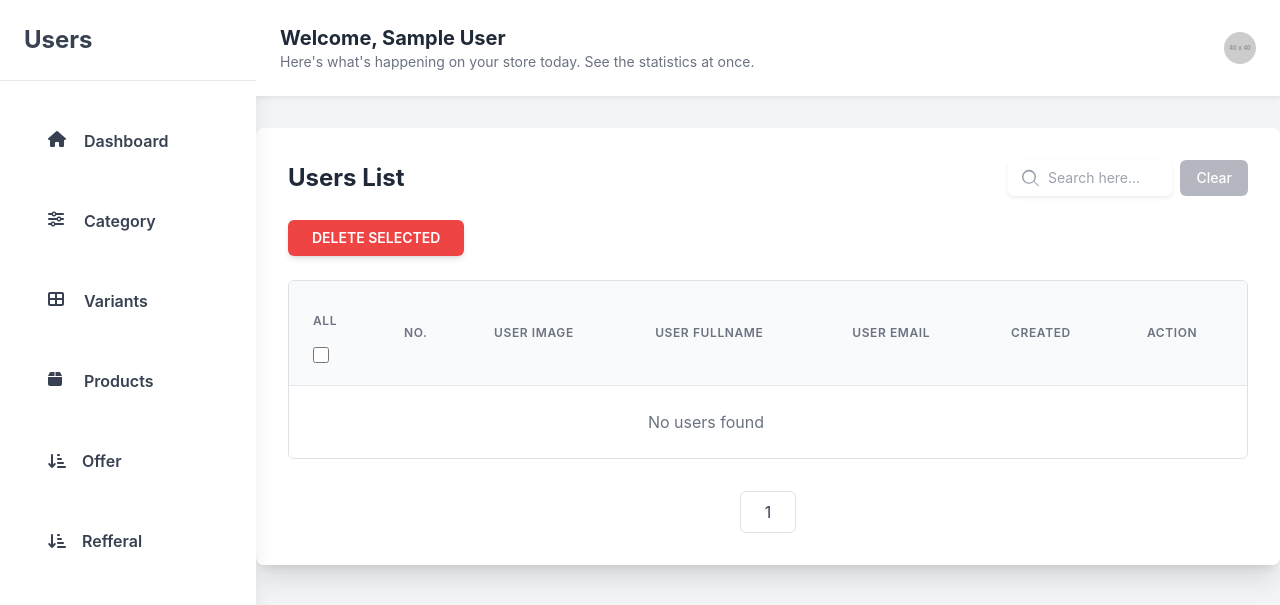
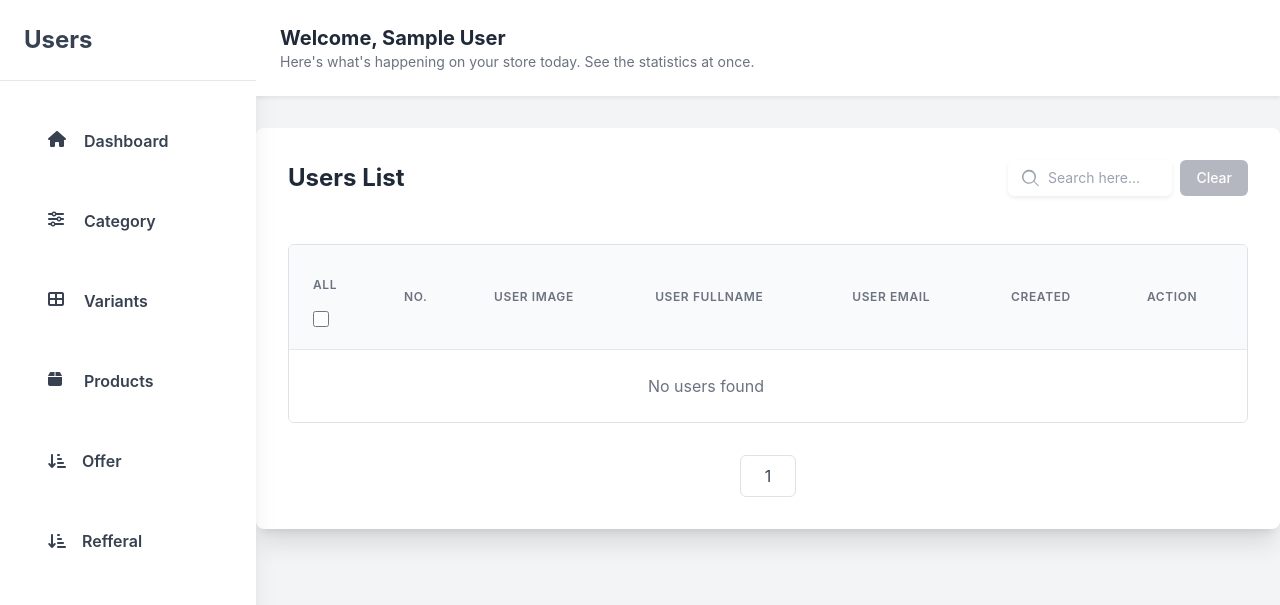
Before and after one commit to fahim-muneer/e-commerce, a Django app: page /user/panel/user/panel/ in a window 1280 px wide. Shown: the top 605 px of the page. Run offline with Django 5.2, Linux system fonts and the light colour scheme; the visitor is signed in with stand-in values (Sample User, id 1); data comes from the database, SQL or seed files in the repository; grey boxes labelled with a size stand in for pictures from a placeholder-image service; data that the repository does not hold is empty; some libraries are stand-ins or nearby versions.

```diff
--- a/templates/adminbase.html
+++ b/templates/adminbase.html
@@ -234,7 +234,7 @@
                     {% comment %} <i class="fas fa-bell text-xl"></i> {% endcomment %}
                 </button>
                 <div class="flex items-center gap-2">
-                    <a href="{% url 'admin_profile' %}"><img {% if request.user.profile_image %}src="{{request.user.profile_image.url}}"{% else %} src="https://placehold.co/40x40/cbd5e1/475569?text=FM" {% endif %} alt="User Profile" class="w-8 h-8 rounded-full object-cover"></a>
+                    {% comment %} <a href="{% url 'admin_profile' %}"><img {% if request.user.profile_image %}src="{{request.user.profile_image.url}}"{% else %} src="https://placehold.co/40x40/cbd5e1/475569?text=FM" {% endif %} alt="User Profile" class="w-8 h-8 rounded-full object-cover"></a> {% endcomment %}
                     {% comment %} <i class="fas fa-chevron-down text-gray-400 text-sm"></i> {% endcomment %}
                 </div>
             </div>
--- a/user_panel/templates/user_panel/user_panel.html
+++ b/user_panel/templates/user_panel/user_panel.html
@@ -35,9 +35,9 @@
 
         <!-- Table Actions -->
         <div class="flex items-center justify-between mb-4">
-            <button type="submit" class="px-4 py-2 bg-red-500 text-white font-semibold rounded-md shadow-md hover:bg-red-600 transition-colors duration-200 text-sm">
+            {% comment %} <button type="submit" class="px-4 py-2 bg-red-500 text-white font-semibold rounded-md shadow-md hover:bg-red-600 transition-colors duration-200 text-sm">
                 DELETE SELECTED
-            </button>
+            </button> {% endcomment %}
         </div>
 
         <!-- Table Container -->
```
Also changed, not shown: templates/base.html (+20 -0 lines).
